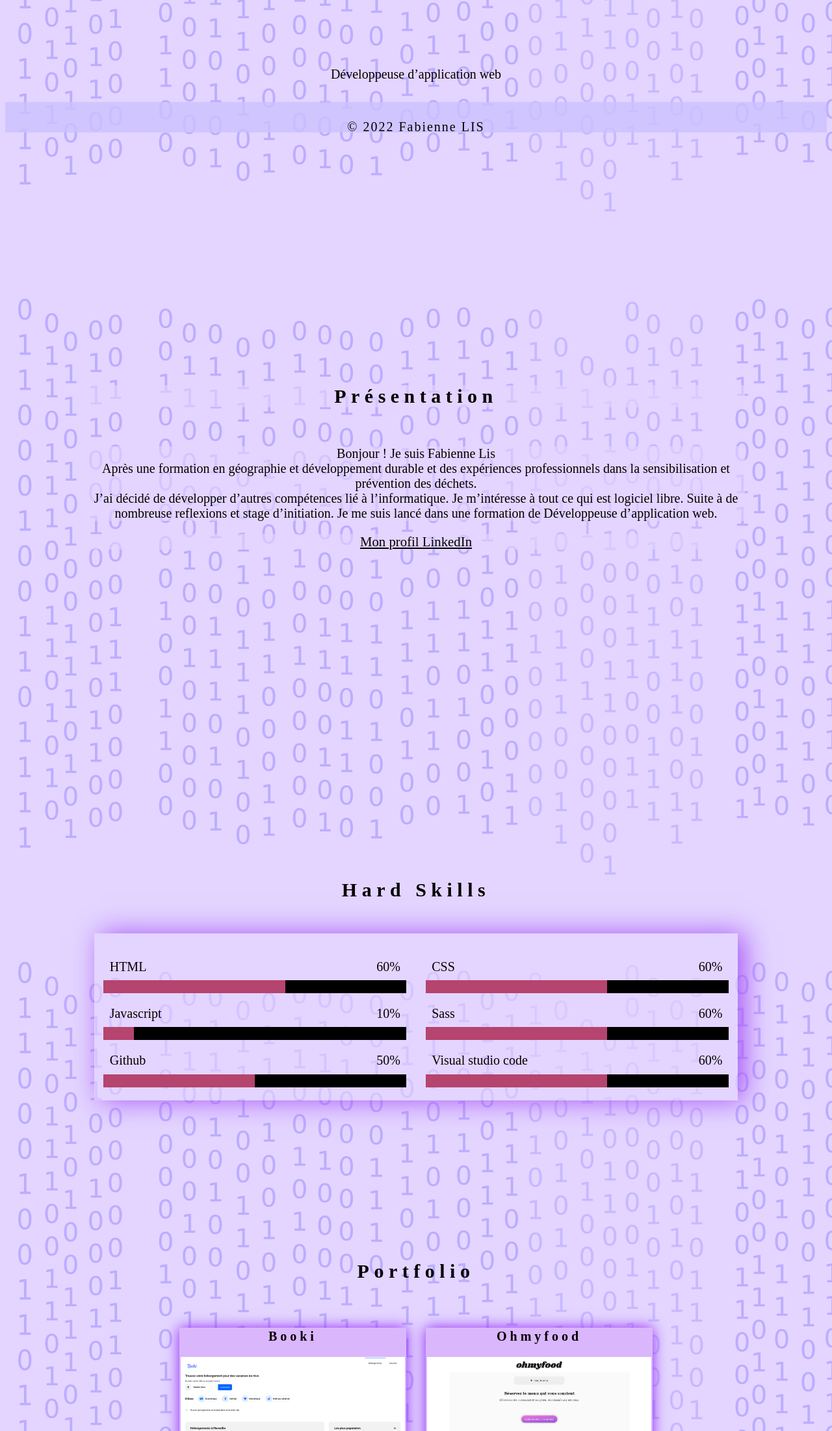
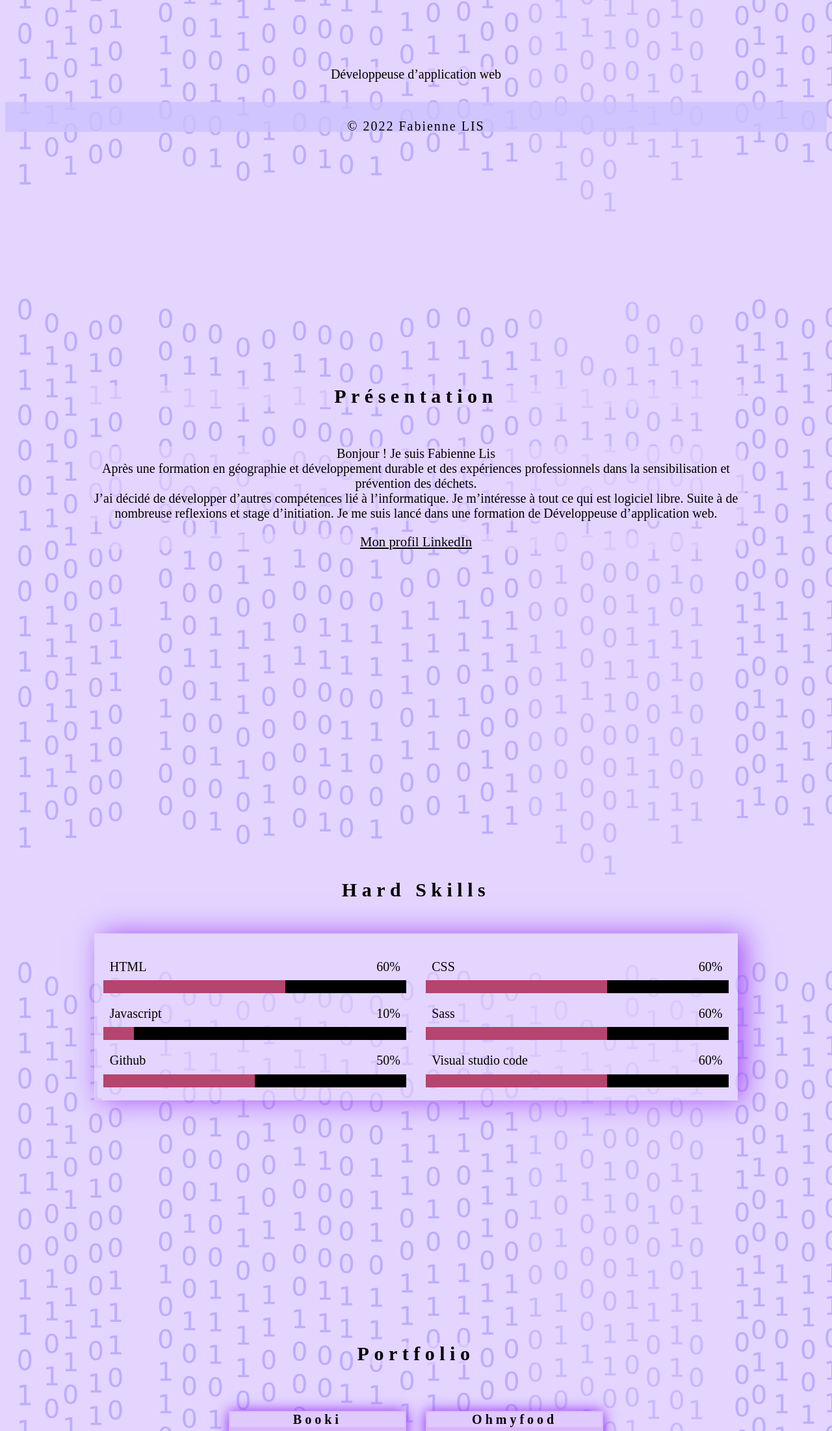
Before and after one commit to FabienneLIS/portfolio, a plain HTML site: page index.html in a window 1280 px wide. Shown: the part 597-2800 px from the top of the page at 65% size. Drawn offline with Linux system fonts and the light colour scheme.

Commit message:
Add files via upload

```diff
--- a/css-sass/style.scss
+++ b/css-sass/style.scss
@@ -184,6 +184,10 @@ header
         font-size: 2em;
     }
   }
+
+  header p {
+    background-color: $color-back;
+  }
 //présentation
 .about {
     display: flex;
@@ -308,7 +312,7 @@ header
 	align-items: center;
 	justify-content: center;
     margin-bottom: 0;
-    height: auto;
+    height: 100vh;
     width: 100%;
     @include mobile-only {
         width: 80%;
@@ -318,12 +322,15 @@ header
     }
 }
 
+.portfolio h2 {
+    background-color: $color-back;
+}
 .project {
     display: grid;
-    grid-template-columns: 1fr 1fr;
-    grid-template-rows: 50% 50%;
+    grid-template-columns: 50% auto;
+    grid-template-rows: auto;
     justify-items: center;
-    width: 60%;
+    width: 48%;
     height: auto;
     margin-top: 20px;
     margin-left: auto;
@@ -332,7 +339,7 @@ header
         display: grid;
         width: 100%;
         grid-template-columns: 100%;
-        grid-template-rows: 25% 25% 25% 25%;
+        grid-template-rows: 25% auto;
     }
 }
 
@@ -346,6 +353,7 @@ header
     box-shadow: 0px 0px 20px darken($color-secondary, 30);
     &:hover {
         transform: scale(1.04);
+        cursor: pointer;
     }
 }
 .project-title {
```
Also changed, not shown: css-sass/style.css, 1 other file.
